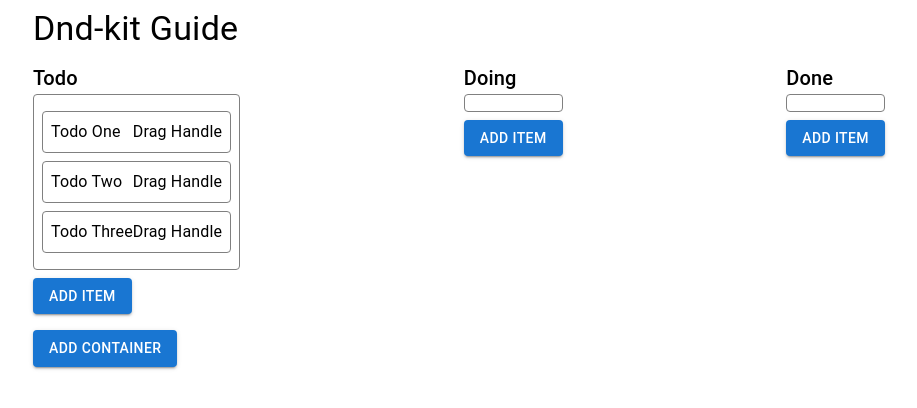
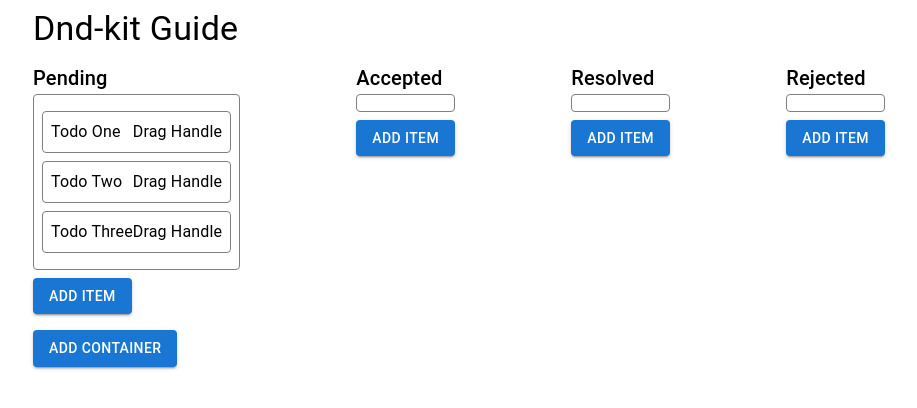
Before and after one commit to Tezigudo/ticket-helpdesk, a Next.js app: page / in a window 1280 px wide. Shown: the top 408 px of the page, without its empty margins (181-1098 px from the left). Built offline with nearby package versions, Linux system fonts and the light colour scheme.

Commit message:
configure font

```diff
--- a/src/components/sth.tsx
+++ b/src/components/sth.tsx
@@ -1,5 +1,5 @@
 import React, { useState } from 'react';
-import { DragDropContext, Droppable, Draggable, DropResult, DraggableProvided, DraggableStateSnapshot, DroppableProvided, DroppableStateSnapshot } from 'react-beautiful-dnd';
+import { DragDropContext, Droppable, Draggable, DropResult, DraggableProvided} from 'react-beautiful-dnd';
 import { Box, Typography, Button, Container } from '@mui/material';
 
 interface TodoItemProps {
@@ -80,9 +80,10 @@ const DndKitGuide = () => {
           Dnd-kit Guide
         </Typography>
         <Box sx={{ display: 'flex', justifyContent: 'space-between' }}>
-          <TodoList title="Todo" items={todos} />
-          <TodoList title="Doing" items={[]} />
-          <TodoList title="Done" items={[]} />
+          <TodoList title="Pending" items={todos} />
+          <TodoList title="Accepted" items={[]} />
+          <TodoList title="Resolved" items={[]} />
+          <TodoList title="Rejected" items={[]} />
         </Box>
         <Button variant="contained" sx={{ mt: 2 }}>
           Add Container
```
Also changed, not shown: src/app/layout.tsx (added, +16 -0 lines), src/components/Board.tsx (deleted, +0 -85 lines), src/pages/index.tsx (+0 -16 lines).
